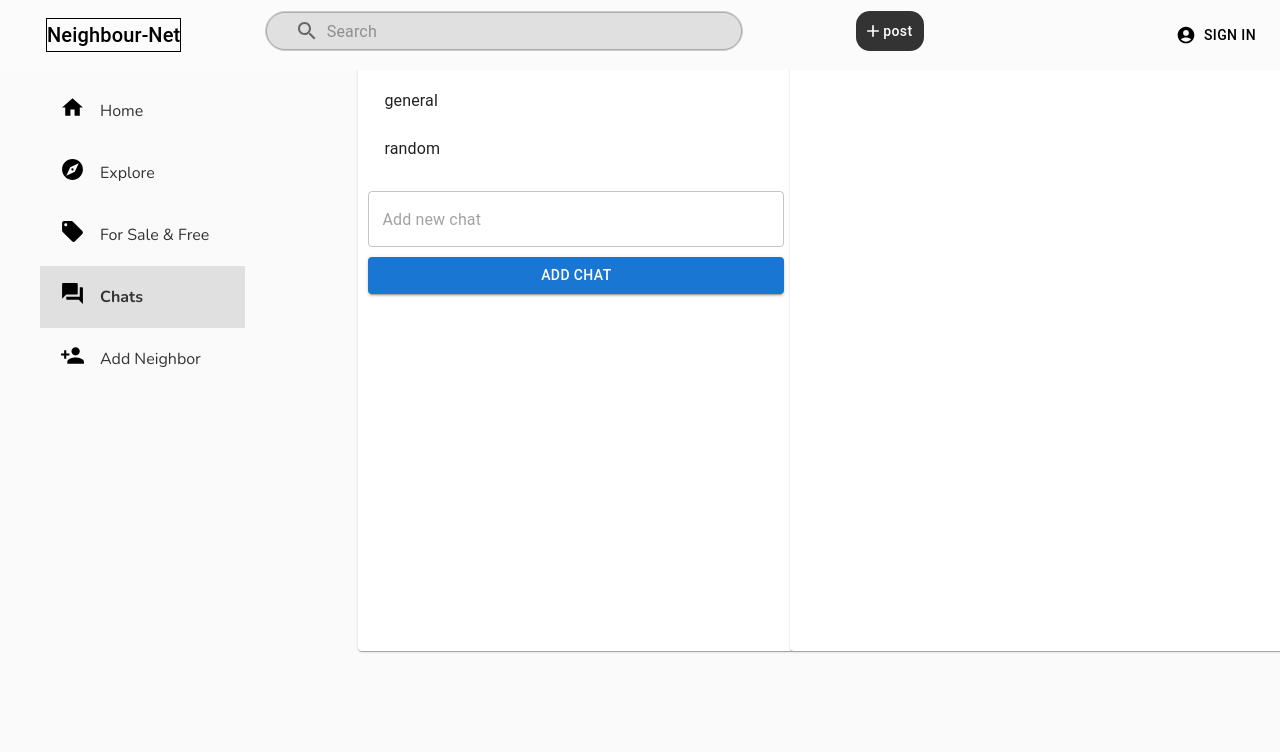
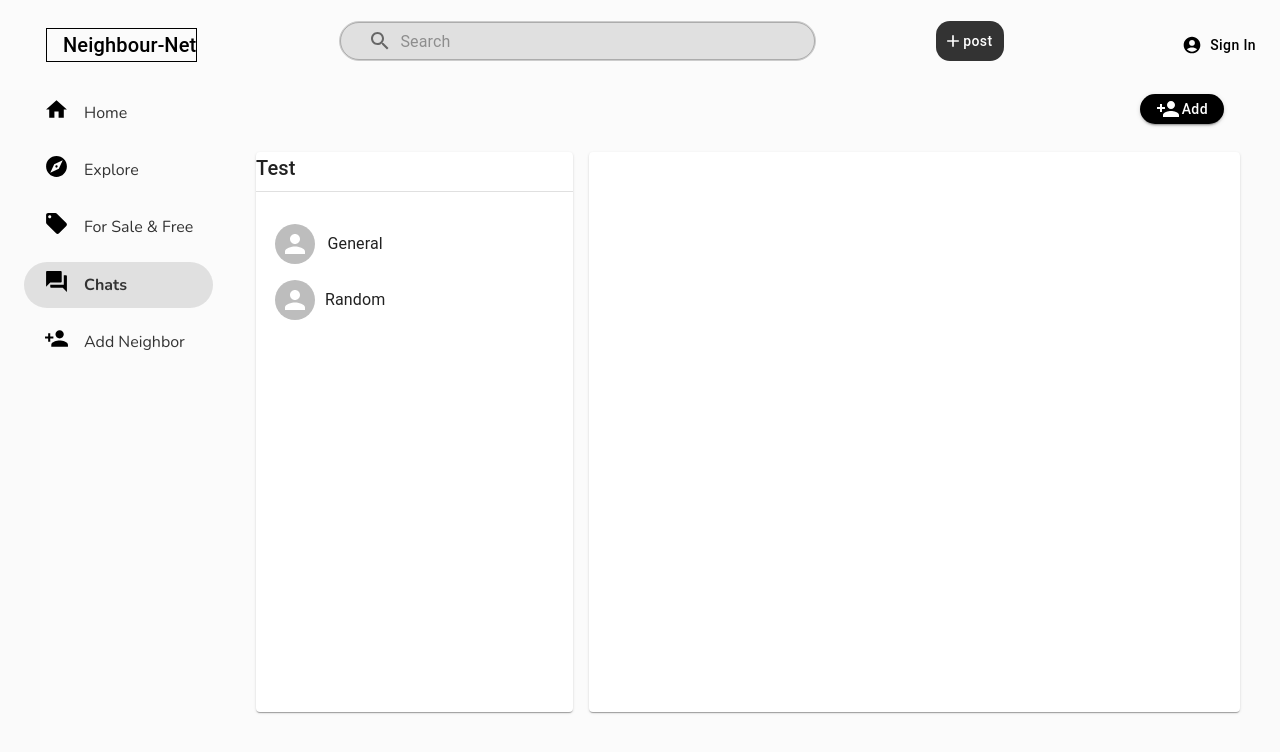
Before and after one commit to TedTes/neighbor-net, a React (Create React App) app in the folder frontend/: page /chat in a window 1280 px wide. Shown: the top 752 px of the page. Built offline with nearby package versions, Linux system fonts and the light colour scheme; no server answers.

Commit message:
chat window css

```diff
--- a/frontend/src/App.styles.css
+++ b/frontend/src/App.styles.css
@@ -1,4 +1,6 @@
 .main-container {
   display: flex;
+  height: 100vh;
   justify-content: space-between;
+  background-color: #fbfbfb;
 }
--- a/frontend/src/App.tsx
+++ b/frontend/src/App.tsx
@@ -9,10 +9,34 @@ import { AppRoutes } from "./config";
 import Grid from "@mui/material/Grid";
 import Container from "@mui/material/Container";
 import "./App.styles.css";
+const theme = createTheme({
+  typography: {
+    allVariants: {
+      textTransform: "capitalize",
+    },
+  },
+  components: {
+    MuiButton: {
+      styleOverrides: {
+        root: {
+          textTransform: "capitalize",
+        },
+      },
+    },
+    MuiDialogTitle: {
+      styleOverrides: {
+        root: {
+          textTransform: "capitalize",
+        },
+      },
+    },
+  },
+});
 const App: React.FC = () => {
   const { isAuthenticated } = useAuth();
 
   return (
+    <ThemeProvider theme={theme}>
       <Router>
         <Container disableGutters>
           <Header
@@ -26,6 +50,7 @@ const App: React.FC = () => {
           </div>
         </Container>
       </Router>
+    </ThemeProvider>
   );
 };
 
--- a/frontend/src/components/Dashboard/Newsfeed.styles.css
+++ b/frontend/src/components/Dashboard/Newsfeed.styles.css
@@ -1,7 +1,7 @@
 .news-feed {
   width: 58%;
   position: relative;
-  top: 80px;
+  top: 110px;
   display: flex;
   flex-direction: column;
   align-items: center;
--- a/frontend/src/components/Header/Header.styles.css
+++ b/frontend/src/components/Header/Header.styles.css
@@ -5,7 +5,7 @@
   width: 100vw;
   top: 0;
   right: 0;
-  height: 70px;
+  height: 90px;
   justify-content: space-between;
   align-items: center;
   background-color: #fbfbfb;
@@ -24,7 +24,7 @@
   justify-content: space-between;
   width: 52%;
   margin: auto;
-  margin-left: 10%;
+  margin-left: 15%;
   height: 3em;
   border-radius: 5;
   padding: 0.7em;
@@ -39,7 +39,7 @@
   padding-left: 1.8em;
   height: 40px;
   background: #e0e0e0;
-  margin-left: 0.4em;
+  /* margin-left: 0.4em; */
 }
 
 .search-post .MuiButton-root {
@@ -54,7 +54,7 @@
   margin-right: 0;
 }
 .search-post .MuiButton-root:hover {
-  background-color: #155a9f; /* Darker shade on hover */
+  background-color: #155a9f;
 }
 .header-container .signInOut {
 }
--- a/frontend/src/components/Header/Header.tsx
+++ b/frontend/src/components/Header/Header.tsx
@@ -29,7 +29,7 @@ export const Header: React.FC<HeaderProps> = ({
   return (
     <div className="header-container">
       {/* Logo */}
-      <Typography variant="h6" className="logo">
+      <Typography variant="h6" className="logo" sx={{ paddingLeft: 2 }}>
         Neighbour-Net
       </Typography>
 
--- a/frontend/src/components/Messaging/ChatWindow.styles.css
+++ b/frontend/src/components/Messaging/ChatWindow.styles.css
@@ -1,15 +1,13 @@
 .chat-window {
-  height: 100vh;
-  padding-top: 20px;
-  width: 66%;
-  margin-top: 5%;
+  top: 12%;
   position: fixed;
-  left: 28%;
+  right: 1em;
+  /* border: solid 2px; */
 }
 .conversation-list {
   height: 80%;
   padding: 10px;
-  width: 100%;
+  background: "red";
 }
 
 .message-window {
--- a/frontend/src/components/Messaging/ChatWindow.tsx
+++ b/frontend/src/components/Messaging/ChatWindow.tsx
@@ -1,35 +1,147 @@
 import React, { useState } from "react";
-import { Container, Grid, Paper, Typography } from "@mui/material";
 import ConversationList from "./ConversationList";
 import MessageWindow from "./MessageWindow";
+import PersonAddIcon from "@mui/icons-material/PersonAdd";
+import CloseIcon from "@mui/icons-material/Close";
 import "./ChatWindow.styles.css";
+import {
+  List,
+  ListItem,
+  ListItemText,
+  TextField,
+  Box,
+  Dialog,
+  DialogTitle,
+  DialogContent,
+  DialogActions,
+  IconButton,
+  Container,
+  Grid,
+  Paper,
+  Typography,
+  Button,
+  Drawer,
+} from "@mui/material";
+import SearchIcon from "@mui/icons-material/Search";
+
 export const ChatWindow: React.FC = () => {
   const [selectedRoom, setSelectedRoom] = useState<string | null>(null);
   const [username, setUsername] = useState<string>("User1");
+  const [isModalOpen, setIsModalOpen] = useState<boolean>(false);
+  const [rooms, setRooms] = useState<string[]>(["general", "random"]);
+  const [newRoom, setNewRoom] = useState<string>("");
+  const [searchQuery, setSearchQuery] = useState<string>("");
+
+  const handleAddRoom = () => {
+    if (newRoom.trim() && !rooms.includes(newRoom)) {
+      setRooms([...rooms, newRoom]);
+      setNewRoom("");
+    }
+    setIsModalOpen(false);
+  };
+
+  const handleSearch = () => {
+    alert(`Searching for: ${searchQuery}`);
+  };
 
   return (
-    <Container>
-      <Grid container spacing={2} className="chat-window">
-        <Grid item xs={4}>
-          <Paper className="conversation-list">
-            <Typography variant="h6" gutterBottom>
-              Chats
-            </Typography>
+    <Grid
+      container
+      spacing={2}
+      sx={{
+        marginTop: "6%",
+        marginLeft: "auto",
+        height: "80vh",
+        position: "relative",
+        maxWidth: "1000px",
+      }}
+    >
+      <Grid
+        item
+        xs={12}
+        sx={{
+          height: "10%",
+          display: "flex",
+          justifyContent: "flex-end",
+          alignItems: "center",
+          padding: 2,
+        }}
+      >
+        <Button
+          variant="contained"
+          color="primary"
+          onClick={() => setIsModalOpen(true)}
+          sx={{
+            marginTop: "10px",
+            background: "black",
+            maxWidth: "100px",
+            width: "84px",
+            height: "30px",
+            display: "flex",
+            justifyContent: "space-between",
+            borderRadius: "30px",
+            textTransform: "capitalize",
+          }}
+        >
+          <PersonAddIcon />
+          <span>Add</span>
+        </Button>
+      </Grid>
+
+      {/* Conversation List */}
+      <Grid item xs={12} md={4} sx={{ height: "90%" }}>
+        <Paper sx={{ height: "100%" }}>
           <ConversationList onSelectRoom={setSelectedRoom} />
         </Paper>
       </Grid>
-        <Grid item xs={8}>
-          <Paper className="message-window">
-            {selectedRoom ? (
+
+      {/* Message Window */}
+      <Grid item xs={12} md={8} sx={{ height: "90%" }}>
+        <Paper sx={{ height: "100%" }}>
+          {selectedRoom && (
             <MessageWindow room={selectedRoom} username={username} />
-            ) : (
-              <Typography variant="h6">
-                Select a chat to start messaging
-              </Typography>
           )}
         </Paper>
       </Grid>
+
+      {/* Add chat Dialog */}
+      <Dialog
+        open={isModalOpen}
+        onClose={() => setIsModalOpen(false)}
+        fullWidth
+        PaperProps={{
+          sx: {
+            width: "400px",
+            padding: 2,
+            display: "flex",
+            flexDirection: "column",
+            height: "650px",
+            marginTop: "80px",
+            borderRadius: "10px",
+          },
+        }}
+      >
+        <DialogTitle>Create Chat</DialogTitle>
+        <DialogContent>
+          <Box sx={{ display: "flex", alignItems: "center", marginBottom: 2 }}>
+            <TextField
+              variant="outlined"
+              placeholder="Add one or more people"
+              fullWidth
+              value={newRoom}
+              onChange={(e) => setNewRoom(e.target.value)}
+            />
+          </Box>
+        </DialogContent>
+        <DialogActions>
+          <Button onClick={() => setIsModalOpen(false)} color="secondary">
+            Cancel
+          </Button>
+          <Button onClick={handleAddRoom} color="primary">
+            Create
+          </Button>
+        </DialogActions>
+      </Dialog>
     </Grid>
-    </Container>
   );
 };
--- a/frontend/src/components/Messaging/ConversationList.tsx
+++ b/frontend/src/components/Messaging/ConversationList.tsx
@@ -3,9 +3,10 @@ import {
   List,
   ListItem,
   ListItemText,
-  TextField,
-  Button,
   Box,
+  Avatar,
+  Typography,
+  Divider,
 } from "@mui/material";
 
 interface ChatListProps {
@@ -16,39 +17,44 @@ const ConversationList: React.FC<ChatListProps> = ({ onSelectRoom }) => {
   const [rooms, setRooms] = useState<string[]>(["general", "random"]);
   const [newRoom, setNewRoom] = useState<string>("");
 
+  const [searchQuery, setSearchQuery] = useState<string>("");
+
   const handleAddRoom = () => {
     if (newRoom.trim() && !rooms.includes(newRoom)) {
       setRooms([...rooms, newRoom]);
       setNewRoom("");
     }
+    //setIsModalOpen(false);
   };
-
+  const handleSearch = () => {
+    // Implement search logic here if needed
+    alert(`Searching for: ${searchQuery}`);
+  };
   return (
     <Box>
-      <List>
+      <Typography variant="h6" gutterBottom>
+        {"test"}
+      </Typography>
+      <Divider />
+      <List sx={{ marginTop: "1em" }}>
         {rooms.map((room, index) => (
-          <ListItem button key={index} onClick={() => onSelectRoom(room)}>
-            <ListItemText primary={room} />
+          <ListItem key={index} onClick={() => onSelectRoom(room)}>
+            <div
+              style={{
+                display: "flex",
+                justifyContent: "space-between",
+                textAlign: "center",
+                alignItems: "center",
+                padding: "0 .2em",
+                width: "120px",
+              }}
+            >
+              <Avatar />
+              <ListItemText primary={room} />
+            </div>
           </ListItem>
         ))}
       </List>
-      <TextField
-        variant="outlined"
-        placeholder="Add new chat"
-        fullWidth
-        value={newRoom}
-        onChange={(e) => setNewRoom(e.target.value)}
-        sx={{ marginTop: "10px" }}
-      />
-      <Button
-        variant="contained"
-        color="primary"
-        fullWidth
-        onClick={handleAddRoom}
-        sx={{ marginTop: "10px" }}
-      >
-        Add Chat
-      </Button>
     </Box>
   );
 };
--- a/frontend/src/components/Messaging/MessageWindow.tsx
+++ b/frontend/src/components/Messaging/MessageWindow.tsx
@@ -8,7 +8,11 @@ import {
   ListItemText,
   Typography,
   Divider,
+  InputAdornment,
+  IconButton,
 } from "@mui/material";
+import SendIcon from "@mui/icons-material/Send";
+
 import io from "socket.io-client";
 
 const socket = io("http://localhost:3000");
@@ -27,6 +31,7 @@ interface Message {
 const MessageWindow: React.FC<ChatWindowProps> = ({ room, username }) => {
   const [messages, setMessages] = useState<Message[]>([]);
   const [messageInput, setMessageInput] = useState<string>("");
+  const [searchTerm, setSearchTerm] = useState<string>("");
 
   useEffect(() => {
     socket.emit("join_room", { room, username });
@@ -53,12 +58,19 @@ const MessageWindow: React.FC<ChatWindowProps> = ({ room, username }) => {
   };
 
   return (
-    <Box>
+    <Box
+      sx={{
+        // border: 2,
+        // borderColor: "black",
+        height: "100%",
+        position: "relative",
+      }}
+    >
       <Typography variant="h6" gutterBottom>
-        Room: {room}
+        {room}
       </Typography>
       <Divider />
-      <List sx={{ height: "300px", overflowY: "auto", marginBottom: "10px" }}>
+      <List>
         {messages.map((msg, index) => (
           <ListItem key={index}>
             <ListItemText
@@ -69,22 +81,29 @@ const MessageWindow: React.FC<ChatWindowProps> = ({ room, username }) => {
         ))}
       </List>
       <TextField
+        sx={{ bottom: ".2em", position: "absolute" }}
+        fullWidth
         variant="outlined"
-        placeholder="Type a message..."
-        fullWidth
-        value={messageInput}
-        onChange={(e) => setMessageInput(e.target.value)}
-        onKeyDown={(e) => e.key === "Enter" && handleSendMessage()}
-        sx={{ marginBottom: "10px" }}
+        placeholder="Search..."
+        value={searchTerm}
+        onChange={(e) => setSearchTerm(e.target.value)}
+        onKeyPress={(e) => {
+          if (e.key === "Enter") handleSendMessage();
+        }}
+        InputProps={{
+          endAdornment: (
+            <InputAdornment position="end">
+              <IconButton
+                color="primary"
+                onClick={handleSendMessage}
+                aria-label="search"
+              >
+                <SendIcon />
+              </IconButton>
+            </InputAdornment>
+          ),
+        }}
       />
-      <Button
-        variant="contained"
-        color="primary"
-        fullWidth
-        onClick={handleSendMessage}
-      >
-        Send
-      </Button>
     </Box>
   );
 };
--- a/frontend/src/components/Sidebar/Sidebar.styles.css
+++ b/frontend/src/components/Sidebar/Sidebar.styles.css
@@ -1,10 +1,10 @@
 .sidebar-container {
   height: 100vh;
   position: fixed;
-  top: 80px;
+  top: 90px;
   z-index: 100000000;
-  width: 16%;
-  /* border: solid 2px black; */
+  left: 1.5em;
+  max-width: 400px;
 }
 
 .sidebar-nav {
@@ -20,6 +20,9 @@
   color: #333;
   font-weight: 500;
   transition: background-color 0.2s;
+  max-height: 1em;
+  margin-bottom: 0.7em;
+  border-radius: 30px;
 }
 
 .sidebar-item:hover {
--- a/frontend/src/components/Sidebar/Sidebar.tsx
+++ b/frontend/src/components/Sidebar/Sidebar.tsx
@@ -1,4 +1,4 @@
-import React from "react";
+import React, { useState } from "react";
 import { NavLink } from "react-router-dom";
 import "./Sidebar.styles.css";
 import { sidebarItems } from "../../utils";
```
Lines whose indentation alone changed are shown as unchanged.
